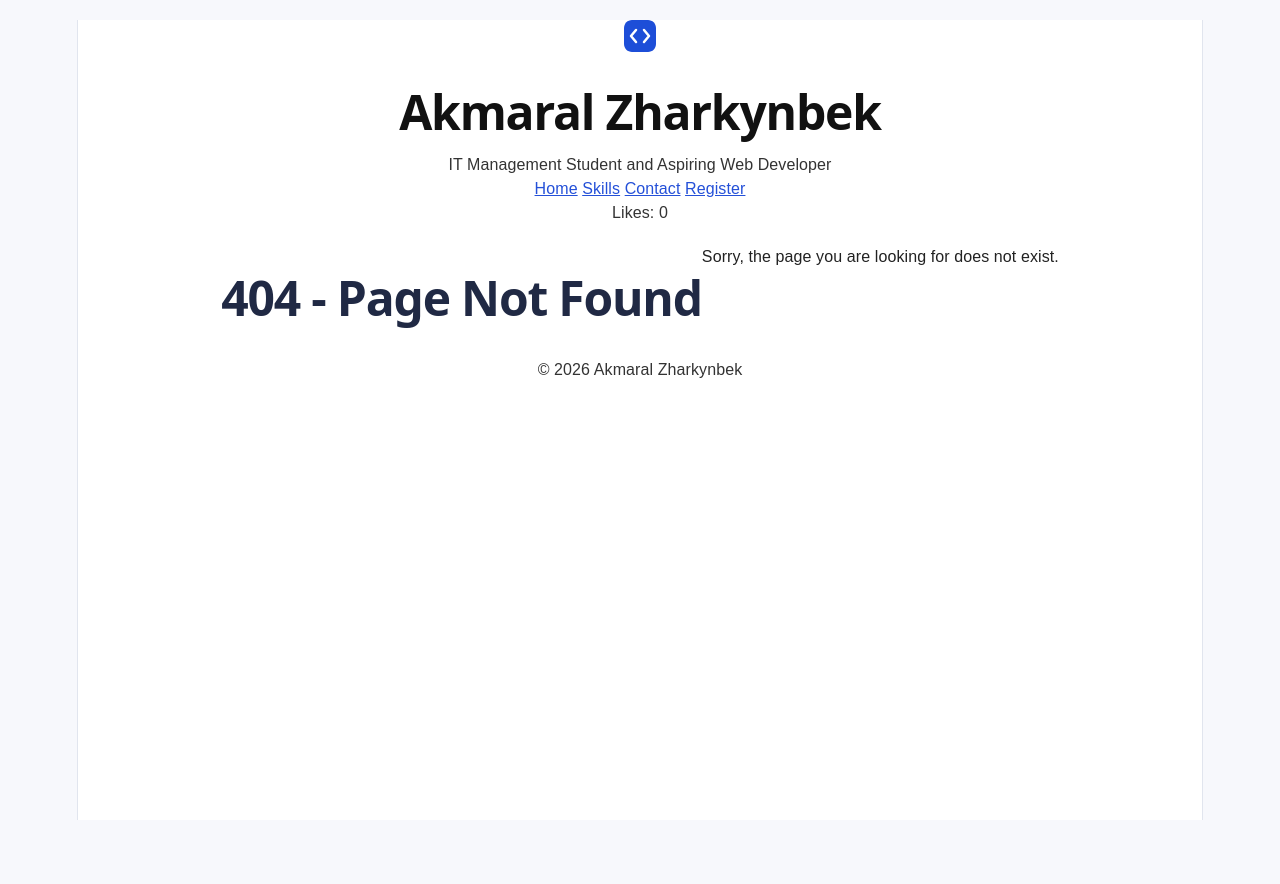
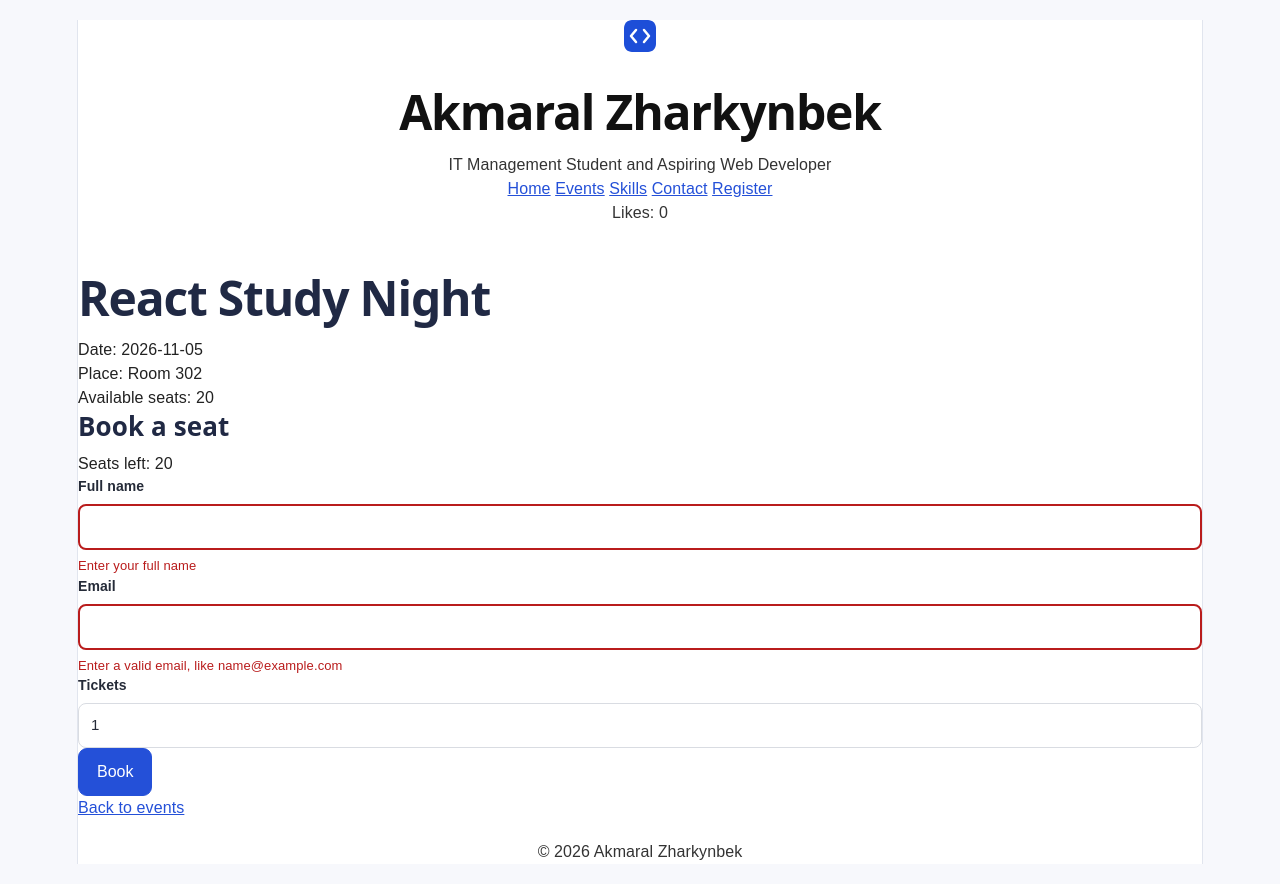
Before and after one commit to zharkynbeka328-wq/iwamad-practice, a React (Vite) app: page /events/1 in a window 1280 px wide. Before the commit the page ends 840 px from the top, so only its background shows below. Built offline with nearby package versions, Linux system fonts and the light colour scheme.

Commit message:
Week 07 - Events list, details and sign-up

```diff
--- a/src/App.tsx
+++ b/src/App.tsx
@@ -3,6 +3,8 @@ import { Routes, Route } from "react-router";
 import Layout from "./components/Layout";
 import Home from "./pages/Home";
 import Skills from "./pages/Skills";
+import EventsPage from "./pages/EventsPage";
+import EventDetailsPage from "./pages/EventDetailsPage";
 import Contact from "./pages/Contact";
 import RegisterPage from "./pages/RegisterPage";
 import NotFound from "./pages/NotFound";
@@ -14,8 +16,10 @@ function App() {
         <Route index element={<Home />} />
         <Route path="skills" element={<Skills />} />
         <Route path="contact" element={<Contact />} />
-        <Route path="register" element={<RegisterPage />} />
-        <Route path="*" element={<NotFound />} />
+      <Route path="register" element={<RegisterPage />} />
+      <Route path="events" element={<EventsPage />} />
+      <Route path="events/:eventId" element={<EventDetailsPage />} />
+      <Route path="*" element={<NotFound />} />
       </Route>
     </Routes>
   );
--- /dev/null
+++ b/src/components/EventCard.tsx
@@ -0,0 +1,26 @@
+import { Link } from "react-router";
+import type { CampusEvent } from "../data/events";
+import Card from "./ui/Card";
+import Tag from "./ui/Tag";
+
+type EventCardProps = {
+  event: CampusEvent;
+};
+
+function EventCard({ event }: EventCardProps) {
+  return (
+    <Card>
+      <article>
+        <h2>{event.title}</h2>
+        <p>Date: {event.date}</p>
+        <p>Place: {event.place}</p>
+        <Tag>{event.seats} seats</Tag>
+        <p>
+          <Link to={`/events/${event.id}`}>Details</Link>
+        </p>
+      </article>
+    </Card>
+  );
+}
+
+export default EventCard;
--- /dev/null
+++ b/src/components/EventSignupForm.tsx
@@ -0,0 +1,84 @@
+import { useState } from "react";
+import type { FormEvent } from "react";
+import type { CampusEvent } from "../data/events";
+import { validateSignup } from "../lib/validateSignup";
+import TextField from "./ui/TextField";
+import Button from "./ui/Button";
+
+type EventSignupFormProps = {
+  event: CampusEvent;
+};
+
+function EventSignupForm({ event }: EventSignupFormProps) {
+  const [values, setValues] = useState({
+    fullName: "",
+    email: "",
+    tickets: "1",
+  });
+
+  const [seatsLeft, setSeatsLeft] = useState(event.seats);
+  const [message, setMessage] = useState("");
+
+  const errors = validateSignup(values, seatsLeft);
+
+  const handleChange = (field: keyof typeof values, value: string) => {
+    setValues((previous) => ({ ...previous, [field]: value }));
+  };
+
+  const handleSubmit = (e: FormEvent<HTMLFormElement>) => {
+    e.preventDefault();
+
+    if (Object.keys(errors).length > 0) {
+      return;
+    }
+
+    const tickets = Number(values.tickets);
+
+    setSeatsLeft((previous) => previous - tickets);
+    setMessage(`Booked: ${tickets} for ${values.fullName.trim()}.`);
+    setValues({ fullName: "", email: "", tickets: "1" });
+  };
+
+  return (
+    <section>
+      <h2>Book a seat</h2>
+      <p>Seats left: {seatsLeft}</p>
+
+      <form onSubmit={handleSubmit} noValidate>
+  <TextField
+    label="Full name"
+    name="fullName"
+    value={values.fullName}
+    onChange={(e) => handleChange("fullName", e.target.value)}
+    error={errors.fullName}
+  />
+
+  <TextField
+    label="Email"
+    name="email"
+    type="email"
+    value={values.email}
+    onChange={(e) => handleChange("email", e.target.value)}
+    error={errors.email}
+  />
+
+  <TextField
+    label="Tickets"
+    name="tickets"
+    type="number"
+    value={values.tickets}
+    onChange={(e) => handleChange("tickets", e.target.value)}
+    min={1}
+    max={4}
+    error={errors.tickets}
+  />
+
+  <Button type="submit">Book</Button>
+</form>
+
+      {message && <p role="status">{message}</p>}
+    </section>
+  );
+}
+
+export default EventSignupForm;
--- a/src/components/Header.tsx
+++ b/src/components/Header.tsx
@@ -24,6 +24,7 @@ function Header({ title, subtitle }: HeaderProps) {
 
       <nav aria-label="Main navigation">
         <NavLink to="/">Home</NavLink>{" "}
+        <NavLink to="/events">Events</NavLink>{" "}
         <NavLink to="/skills">Skills</NavLink>{" "}
         <NavLink to="/contact">Contact</NavLink>{" "}
         <NavLink to="/register">Register</NavLink>
--- /dev/null
+++ b/src/data/events.ts
@@ -0,0 +1,38 @@
+export type CampusEvent = {
+  id: number;
+  title: string;
+  date: string;
+  place: string;
+  seats: number;
+};
+
+export const events: CampusEvent[] = [
+  {
+    id: 1,
+    title: "React Study Night",
+    date: "2026-11-05",
+    place: "Room 302",
+    seats: 20,
+  },
+  {
+    id: 2,
+    title: "Web Development Workshop",
+    date: "2026-11-08",
+    place: "IT Lab",
+    seats: 3,
+  },
+  {
+    id: 3,
+    title: "Design Thinking Meetup",
+    date: "2026-11-12",
+    place: "Library Hall",
+    seats: 15,
+  },
+  {
+    id: 4,
+    title: "Campus Hackathon",
+    date: "2026-11-18",
+    place: "Innovation Center",
+    seats: 12,
+  },
+];
--- /dev/null
+++ b/src/lib/validateSignup.ts
@@ -0,0 +1,38 @@
+export type SignupValues = {
+  fullName: string;
+  email: string;
+  tickets: string;
+};
+
+export type SignupErrors = Partial<
+  Record<keyof SignupValues, string>
+>;
+
+export function validateSignup(
+  values: SignupValues,
+  seatsLeft: number
+): SignupErrors {
+  const errors: SignupErrors = {};
+
+  if (values.fullName.trim().length < 2) {
+  errors.fullName = "Enter your full name";
+}
+
+if (!/^[^\s@]+@[^\s@]+\.[^\s@]+$/.test(values.email.trim())) {
+  errors.email = "Enter a valid email, like name@example.com";
+}
+
+const tickets = Number(values.tickets);
+
+if (
+  !Number.isInteger(tickets) ||
+  tickets < 1 ||
+  tickets > 4
+) {
+  errors.tickets = "Choose 1 to 4 tickets";
+} else if (tickets > seatsLeft) {
+  errors.tickets = `Only ${seatsLeft} seats left`;
+}
+
+  return errors;
+}
--- /dev/null
+++ b/src/pages/EventDetailsPage.tsx
@@ -0,0 +1,34 @@
+import { Link, useParams } from "react-router";
+import { events } from "../data/events";
+import EventSignupForm from "../components/EventSignupForm";
+
+function EventDetailsPage() {
+  const { eventId } = useParams();
+
+  const event = events.find((item) => item.id === Number(eventId));
+
+  if (!event) {
+    return (
+      <section>
+        <h1>Event not found</h1>
+        <p>No event with id {eventId}.</p>
+        <Link to="/events">Back to events</Link>
+      </section>
+    );
+  }
+
+  return (
+    <section>
+      <h1>{event.title}</h1>
+      <p>Date: {event.date}</p>
+      <p>Place: {event.place}</p>
+      <p>Available seats: {event.seats}</p>
+
+<EventSignupForm event={event} />
+
+<Link to="/events">Back to events</Link>
+    </section>
+  );
+}
+
+export default EventDetailsPage;
--- /dev/null
+++ b/src/pages/EventsPage.tsx
@@ -0,0 +1,18 @@
+import { events } from "../data/events";
+import EventCard from "../components/EventCard";
+
+function EventsPage() {
+  return (
+    <section>
+      <h1>Events</h1>
+
+      <div className="card-grid">
+        {events.map((event) => (
+          <EventCard key={event.id} event={event} />
+        ))}
+      </div>
+    </section>
+  );
+}
+
+export default EventsPage;
--- a/src/styles/components.css
+++ b/src/styles/components.css
@@ -160,3 +160,18 @@
   color: var(--color-text-muted);
   font-size: 14px;
 }
+
+.card-grid {
+  display: grid;
+  gap: var(--spacing-large);
+  grid-template-columns: repeat(auto-fill, minmax(200px, 1fr));
+}
+
+.card-grid h2 {
+  margin-top: 0;
+  font-size: 1.25rem;
+}
+
+.card-grid .ui-card {
+  max-width: none;
+}
```
Also changed, not shown: 8 other files (tests, documents, lock files or other folders).
